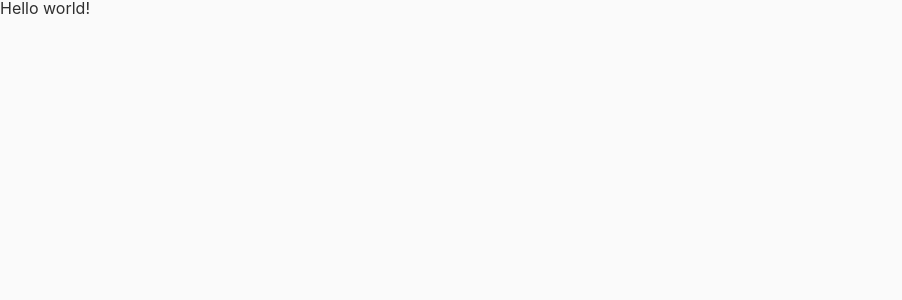
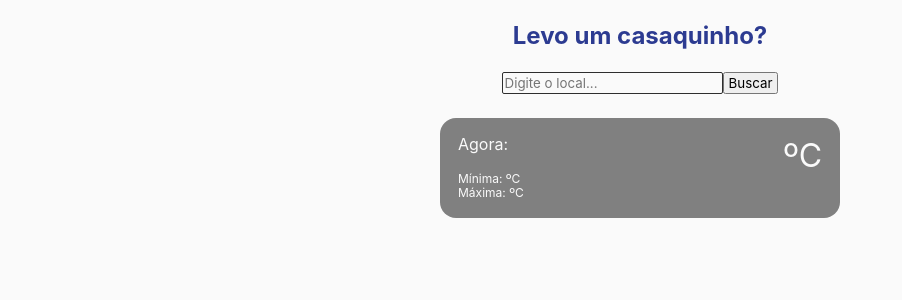
Before and after one commit to MatheusW166/should-I-take-a-coat, a React (Vite) app: page / in a window 1280 px wide. Shown: the top 300 px of the page, without its empty margins (0-902 px from the left). Built offline with nearby package versions, Linux system fonts and the light colour scheme.

Commit message:
ref: separates app components

```diff
--- a/src/App.tsx
+++ b/src/App.tsx
@@ -1,7 +1,7 @@
+import Home from './pages/Home';
+
 function App() {
-  return (
-    <h1>Hello world!</h1>
-  );
+  return <Home />;
 }
 
 export default App;
--- /dev/null
+++ b/src/components/WeatherChart/index.tsx
@@ -0,0 +1,36 @@
+import {
+  CartesianGrid,
+  Line,
+  LineChart,
+  XAxis,
+  YAxis
+} from 'recharts';
+import { DateHelper } from '@/helpers/date.helper';
+import { Forecast } from '@/apis/openweather';
+
+type WeatherChartProps = {
+  forecast?: Forecast[]
+}
+
+export function WeatherChart({ forecast }: WeatherChartProps) {
+  if (!forecast) return null;
+  return (
+    <LineChart
+      width={500}
+      height={300}
+      data={forecast}
+    >
+      <CartesianGrid strokeDasharray="3 3" />
+      <XAxis
+        dataKey="dt"
+        fontSize={12}
+        tickFormatter={DateHelper.convertDate}
+        minTickGap={24}
+        interval="preserveStart"
+        tickMargin={16}
+      />
+      <YAxis dataKey="temp" />
+      <Line type="monotone" dataKey="temp" stroke="#c9a340" activeDot={{ r: 8 }} />
+    </LineChart>
+  );
+}
--- /dev/null
+++ b/src/components/WeatherOverview/index.tsx
@@ -0,0 +1,26 @@
+import { Weather } from '@/apis/openweather';
+import { WeatherContainer } from './styles';
+
+type WeatherOverviewProps = Partial<Omit<Weather, 'id' | 'coord'>>;
+
+export function WeatherOverview({
+  country,
+  description,
+  max,
+  min,
+  temp
+}: WeatherOverviewProps) {
+  return (
+    <WeatherContainer>
+      <div>
+        <h2>Agora: {country}</h2>
+        <p>Mínima: {min}ºC</p>
+        <p>Máxima: {max}ºC</p>
+      </div>
+      <div>
+        <p>{description}</p>
+        <h2>{temp}ºC</h2>
+      </div>
+    </WeatherContainer>
+  );
+}
--- /dev/null
+++ b/src/components/WeatherOverview/styles.ts
@@ -0,0 +1,40 @@
+import styled from 'styled-components';
+
+export const WeatherContainer = styled.div`
+  background-color: #808080;
+  color: #fafafa;
+  width: min(400px,100%);
+  height: 100px;
+  display: flex;
+  justify-content: space-between;
+  padding: 18px;
+  border-radius: 16px;
+
+  & > div:first-of-type {
+    display: flex;
+    flex-direction: column;
+    h2{
+      margin-bottom: auto;
+    }
+    p {
+      font-size: 12px;
+      line-height: 14px;
+    }
+  }
+
+  & > div:last-of-type {
+    display: flex;
+    flex-direction: column;
+
+    p {
+      font-size: 14px;
+      margin-bottom: 4px;
+      text-align: right;
+    }
+
+    h2 {
+      margin: 0;
+      font-size: 32px;
+    }
+  }
+`;
```
